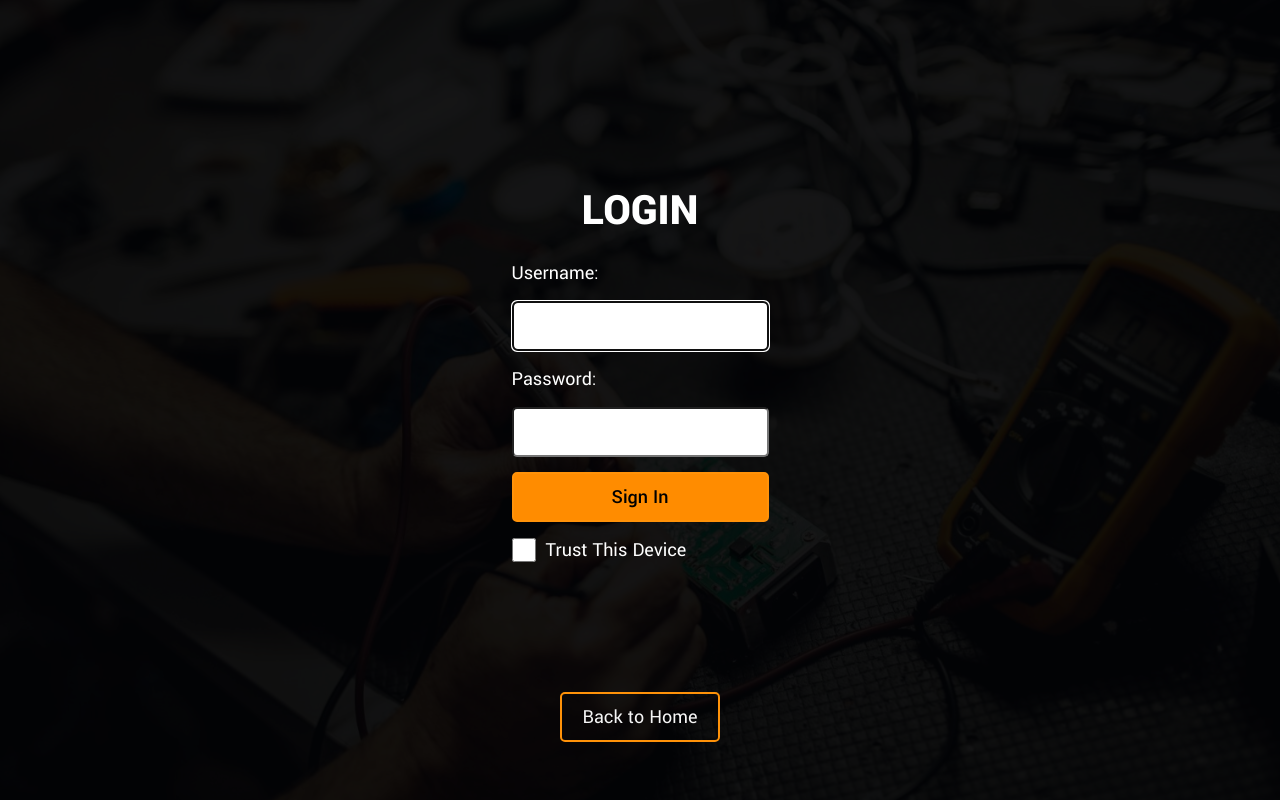
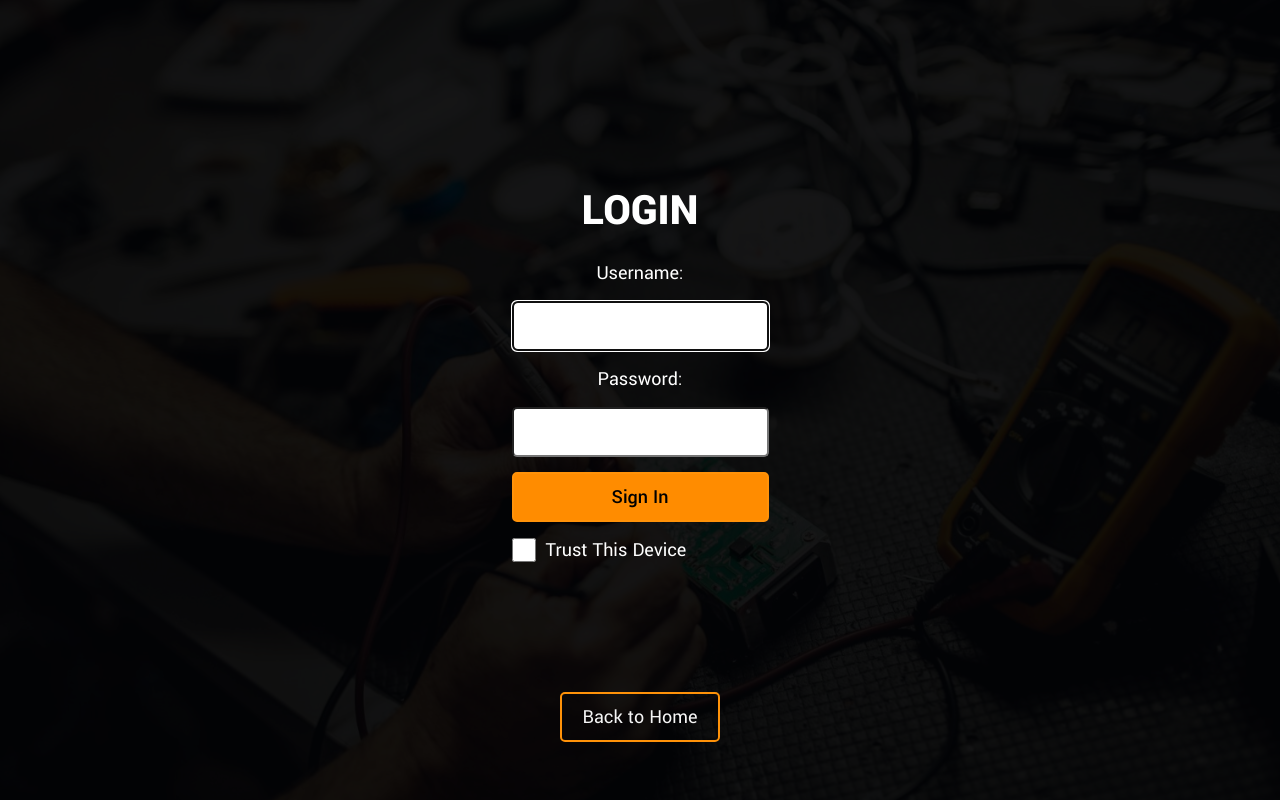
Before and after one commit to Chathura-Ranasinghe/notebook_frontend, a React (Create React App) app: page /login in a window 1280 px wide. Built offline with nearby package versions, Linux system fonts and the light colour scheme.

Commit message:
css update

```diff
--- a/src/index.css
+++ b/src/index.css
@@ -163,6 +163,7 @@ a:focus-visible {
   left: 50%;
   flex-grow: 1;
   padding: 1em;
+  text-align: center;
 }
 
 .public .public__main h1{
@@ -488,7 +489,7 @@ tr {
     position: static;
   }
 
-}
+} public__main
 
 @media screen and (max-width: 768px) {
 
```
